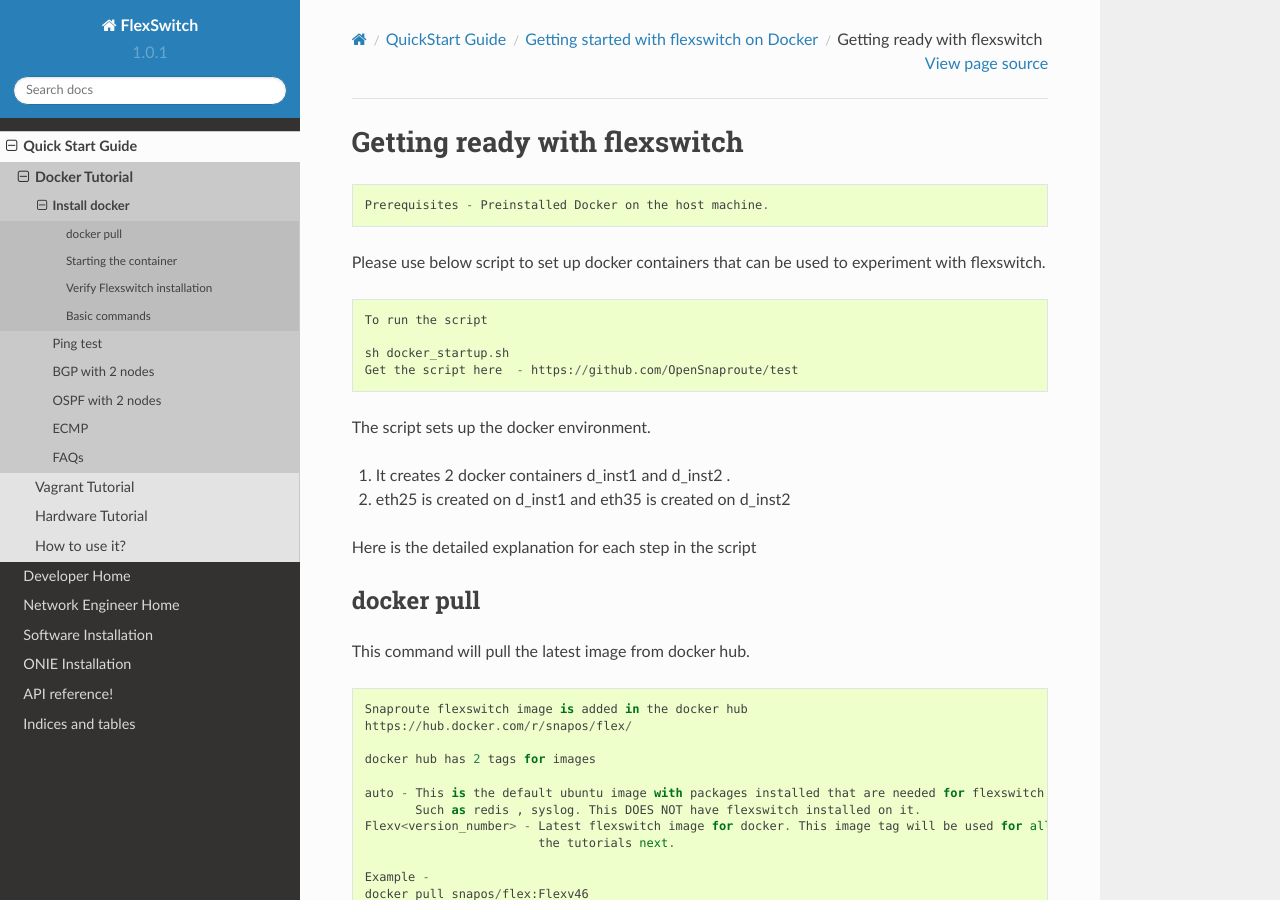
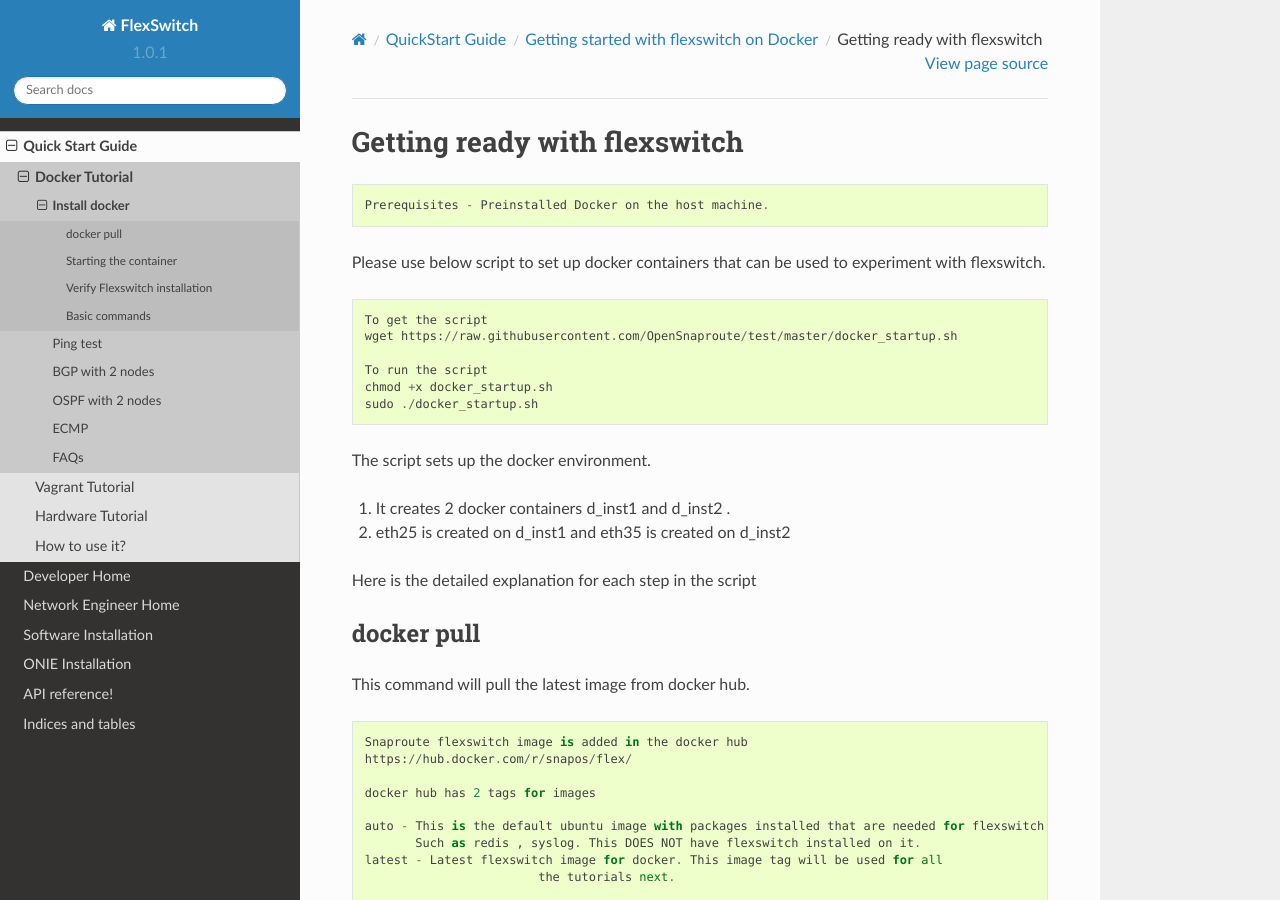
Before and after one commit to lakshmi-kannan/docs-1, a Sphinx documentation site: the page built from source/installDocker.rst, in a window 1280 px wide and 900 px high. Built offline with Sphinx 7.4.7 and the Read the Docs theme 2.0.0, drawn with Linux system fonts in a browser that asks for light colours; formulas are drawn with MathJax 3; pages that are not in the unit, such as notebooks, are missing from menus.

Commit message:
Update docker pull script command

```diff
--- a/source/installDocker.rst
+++ b/source/installDocker.rst
@@ -12,10 +12,12 @@
 
 ::
 
+    To get the script
+    wget https://raw.githubusercontent.com/OpenSnaproute/test/master/docker_startup.sh
+
     To run the script
-
-    sh docker_startup.sh
-    Get the script here  - https://github.com/OpenSnaproute/test
+    chmod +x docker_startup.sh
+    sudo ./docker_startup.sh
 
 The script sets up the docker environment.
 
@@ -40,7 +42,7 @@
 
    auto - This is the default ubuntu image with packages installed that are needed for flexswitch.
           Such as redis , syslog. This DOES NOT have flexswitch installed on it.
-   Flexv<version_number> - Latest flexswitch image for docker. This image tag will be used for all
+   latest - Latest flexswitch image for docker. This image tag will be used for all
                            the tutorials next.
 
    Example -
```
